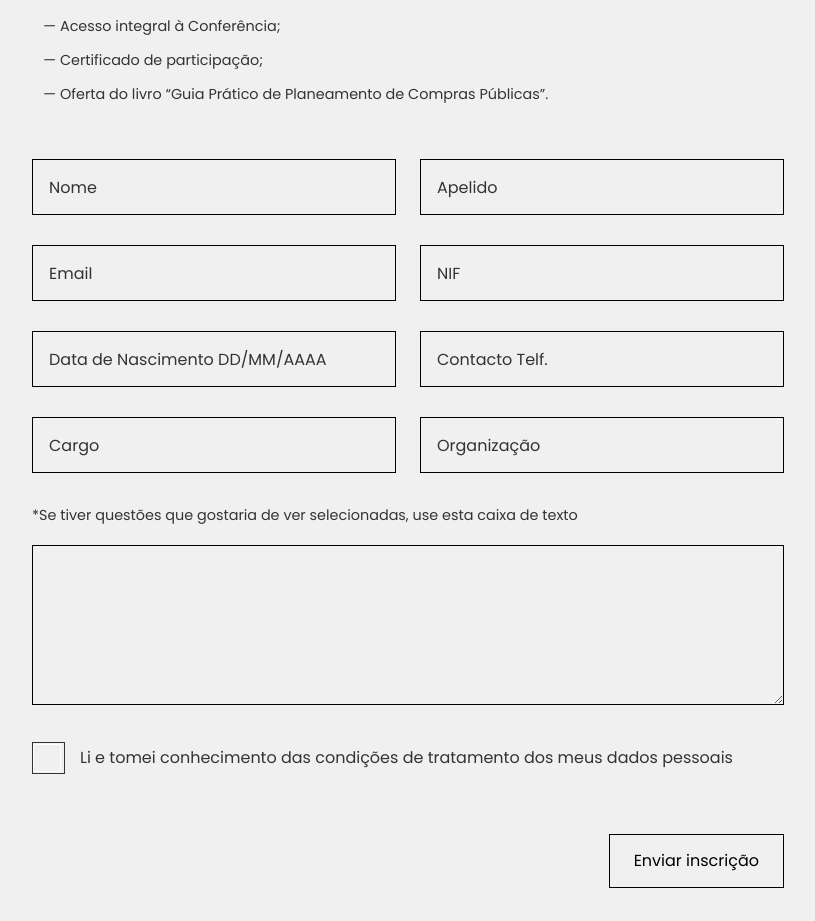
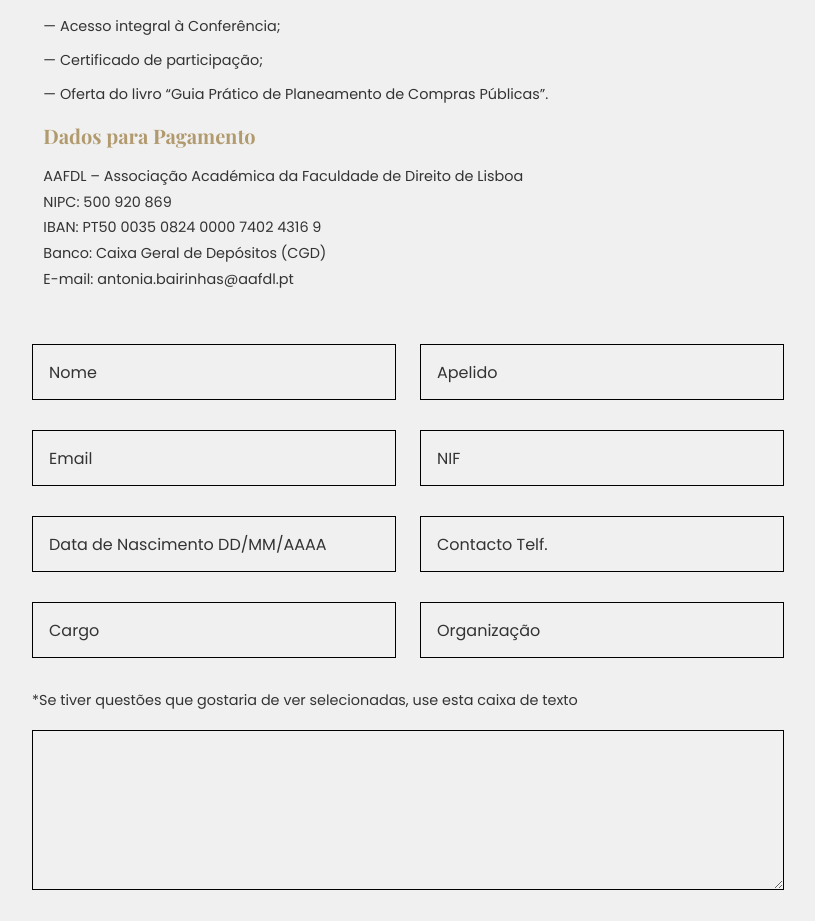
Before and after one commit to jorgeoliveira/conferencia-lisboa, a SvelteKit app: page / in a window 1280 px wide. Shown: the part 4747-5668 px from the top of the page, without its empty margins (232-1047 px from the left). Built offline with nearby package versions, Linux system fonts and the light colour scheme; a web font is replaced by a local one.

Commit message:
Update +page.svelte

```diff
--- a/src/routes/+page.svelte
+++ b/src/routes/+page.svelte
@@ -231,11 +231,10 @@ on:mousemove={handleMousemove}>
                 </h1>
                 <p class="subtitle animate-on-load">
                     Planeamento de Compras Públicas: a chave do sucesso
-
                 </p>
                 <p class="sub-subtitle animate-on-load">
-                    Como o planeamento gera melhores decisões e resultados no setor público
-
+                    Como o planeamento gera melhores decisões e resultados no
+                    setor público
                 </p>
             </div>
 
@@ -793,6 +792,19 @@ on:mousemove={handleMousemove}>
                             Compras Públicas”.
                         </li>
                     </ul>
+                    <h5>Dados para Pagamento</h5>
+                    <ul
+                        style="list-style: none; padding-left: 0; margin-top: 1rem;font-size: 0.9rem; line-height: 180%;"
+                    >
+                        <li style="  margin-bottom: 0.5rem;">
+                            AAFDL – Associação Académica da Faculdade de Direito
+                            de Lisboa<br />
+                            NIPC: 500 920 869<br />
+                            IBAN: PT50 0035 0824 0000 7402 4316 9<br />
+                            Banco: Caixa Geral de Depósitos (CGD)<br />
+                            E-mail: antonia.bairinhas@aafdl.pt
+                        </li>
+                    </ul>
                 </div>
             </div>
 
```
